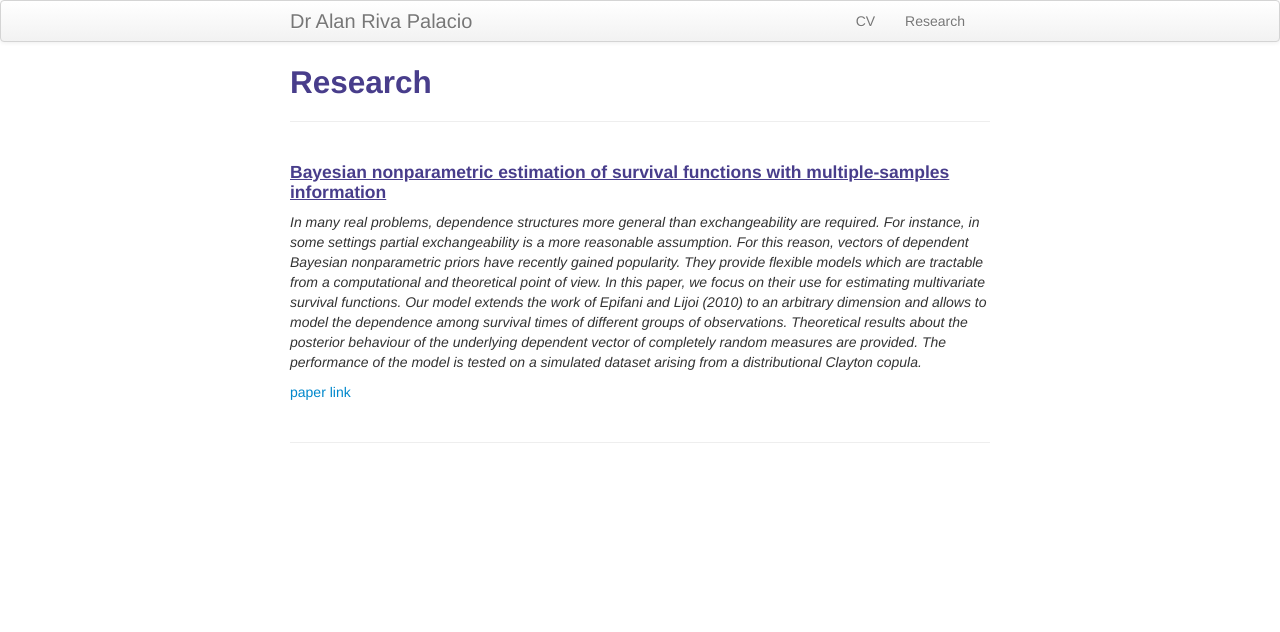
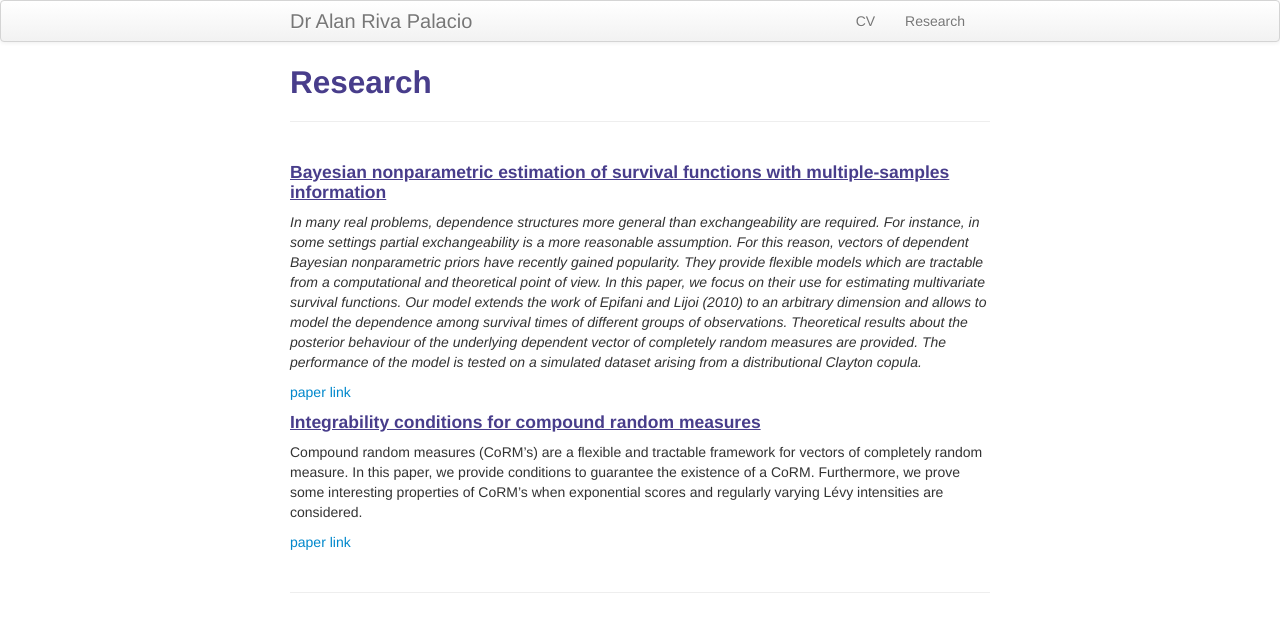
Before and after one commit to alan7riva/alan7riva.github.io, a Jekyll site: the page built from pages/research.md, in a window 1280 px wide. Shown: the top 632 px of the page. Built offline with Jekyll 4.4.1, drawn with Linux system fonts in a browser that asks for light colours.

Commit message:
added integrability paper

```diff
--- a/pages/research.md
+++ b/pages/research.md
@@ -11,6 +11,10 @@ description: Ongoing and past research
 
 [paper link](https://projecteuclid.org/download/pdfview_1/euclid.ejs/1525334453)
 
+#### <u>Integrability conditions for compound random measures</u>
+Compound random measures (CoRM’s) are a flexible and tractable framework for vectors of completely random measure. In this paper, we provide conditions to guarantee the existence of a CoRM. Furthermore, we prove some interesting properties of CoRM’s when exponential scores and regularly varying Lévy intensities are considered.
+
+[paper link](https://www.sciencedirect.com/science/article/abs/pii/S0167715217303516)
 
 <!-- Note: this is how to write a comment in HTML. Everything in here won't show up on your webpage.-->
 
```
